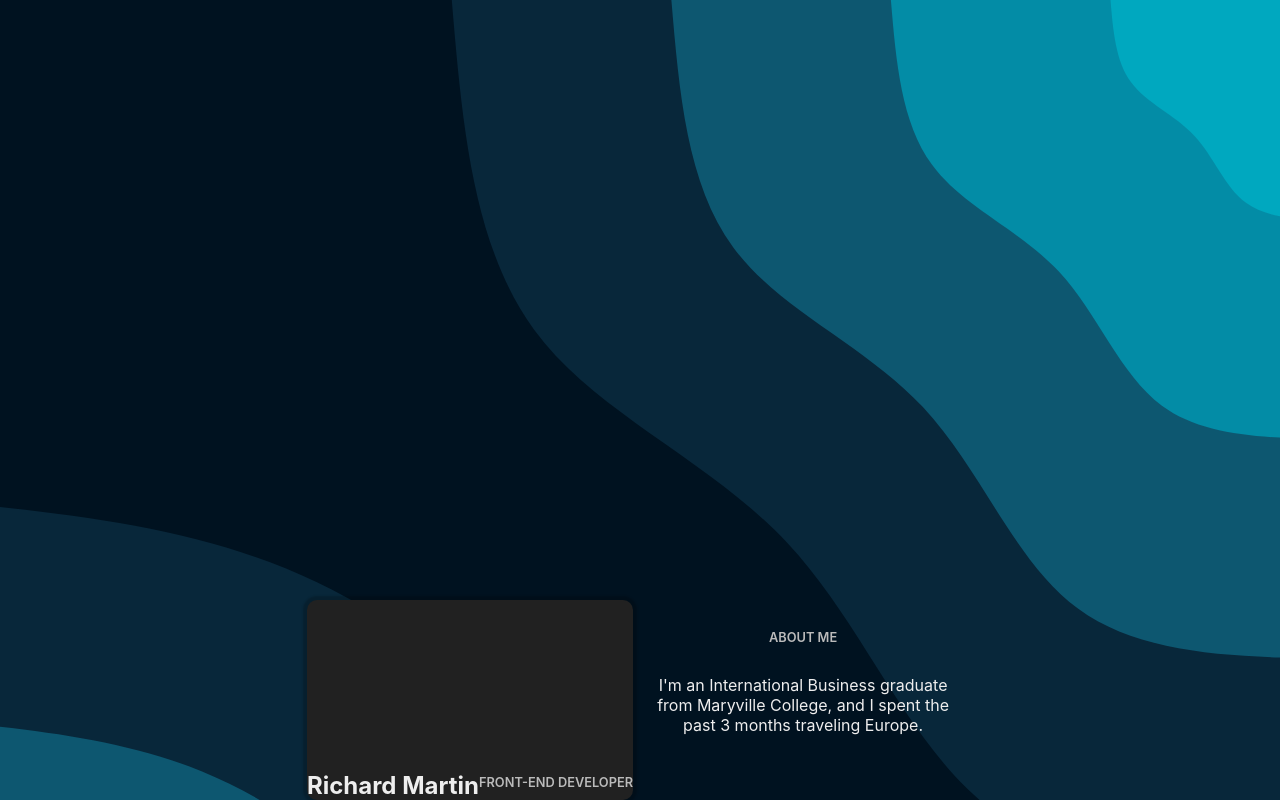
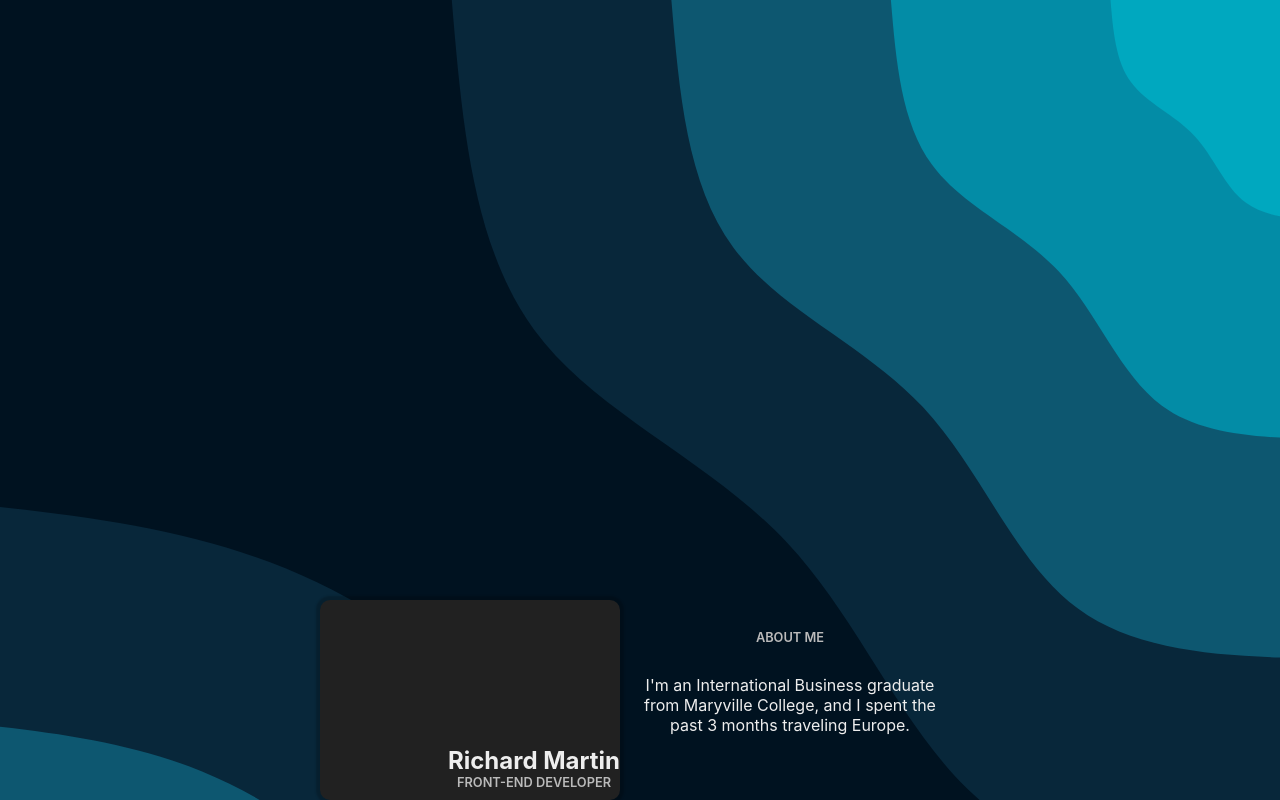
Before and after one commit to richdmartin13/token, a React (Create React App) app: page / in a window 1280 px wide. Shown: the top 800 px of the page. Built offline with nearby package versions, Linux system fonts and the light colour scheme.

Commit message:
intro fix

```diff
--- a/src/App.js
+++ b/src/App.js
@@ -8,8 +8,10 @@
       <div className="hstack">
         <div className="hstack">
           <div className="card hstack">
-            <h2 className="intro">{name}</h2>
-            <h3 className="intro">{tagline}</h3>
+            <div className="vstack">
+              <h2 className="intro">{name}</h2>
+              <h3 className="intro">{tagline}</h3>
+            </div>
           </div>
         </div>
         <div className="buttons hstack">
```
